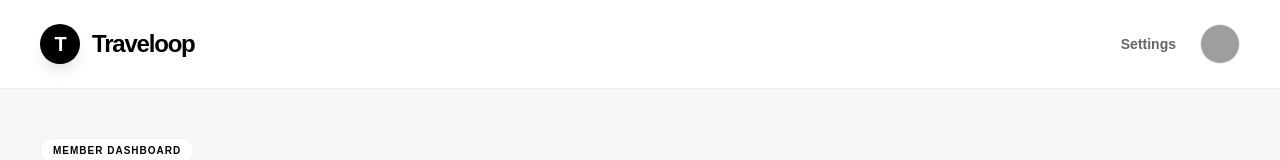
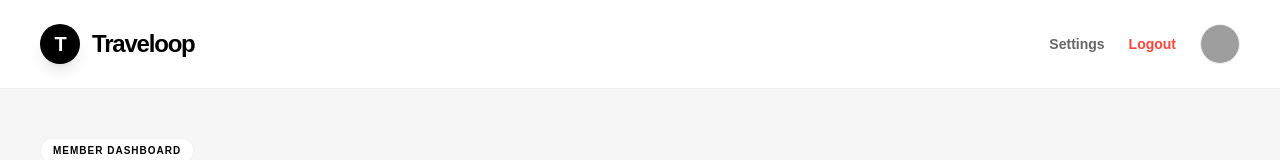
Before and after one commit to advikbhatt/Traveloop, a Next.js app: page /dashboard in a window 1280 px wide. Shown: the top 160 px of the page. Built offline with nearby package versions, Linux system fonts and the light colour scheme; no server answers; the database is empty; grey boxes are pictures that could not be loaded.

Commit message:
feat: create user dashboard page with trip listing and navigation

```diff
--- a/src/app/dashboard/page.tsx
+++ b/src/app/dashboard/page.tsx
@@ -3,6 +3,8 @@
 import { useState, useEffect } from "react";
 import Link from "next/link";
 import Image from "next/image";
+import { useRouter } from "next/navigation";
+import { auth } from "@/lib/firebase";
 import { getUserTrips, Trip } from "@/lib/db-services";
 import { seedDummyData } from "@/lib/seed";
 import { fixBrokenTripImages } from "@/lib/fix-images";
@@ -14,6 +16,7 @@ const popularCities = [
 ];
 
 export default function Dashboard() {
+  const router = useRouter();
   const [trips, setTrips] = useState<Trip[]>([]);
   const [loading, setLoading] = useState(true);
 
@@ -28,6 +31,11 @@ export default function Dashboard() {
     loadData();
   }, []);
 
+  const handleLogout = async () => {
+    await auth.signOut();
+    router.push("/");
+  };
+
   return (
     <div className="min-h-screen bg-[#F6F6F6] font-display">
       {/* Dashboard Nav */}
@@ -41,6 +49,12 @@ export default function Dashboard() {
 
         <div className="flex items-center gap-6">
           <Link href="/profile" className="text-sm font-bold text-black/60 hover:text-black transition-colors">Settings</Link>
+          <button
+            onClick={handleLogout}
+            className="text-sm font-bold text-error hover:opacity-70 transition-opacity"
+          >
+            Logout
+          </button>
           <Link href="/profile" className="w-10 h-10 rounded-full bg-gray-100 border border-stroke overflow-hidden hover:ring-2 hover:ring-black transition-all">
             <Image src="https://i.pravatar.cc/100?u=42" alt="Profile" width={40} height={40} />
           </Link>
```
